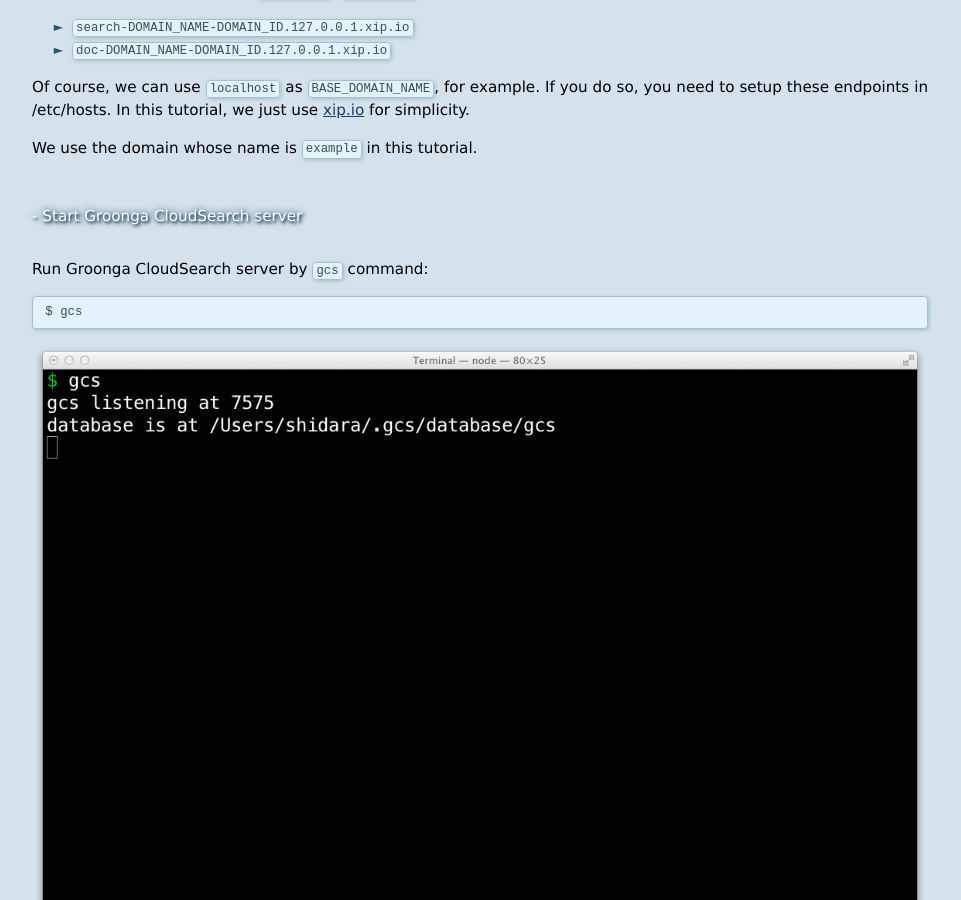
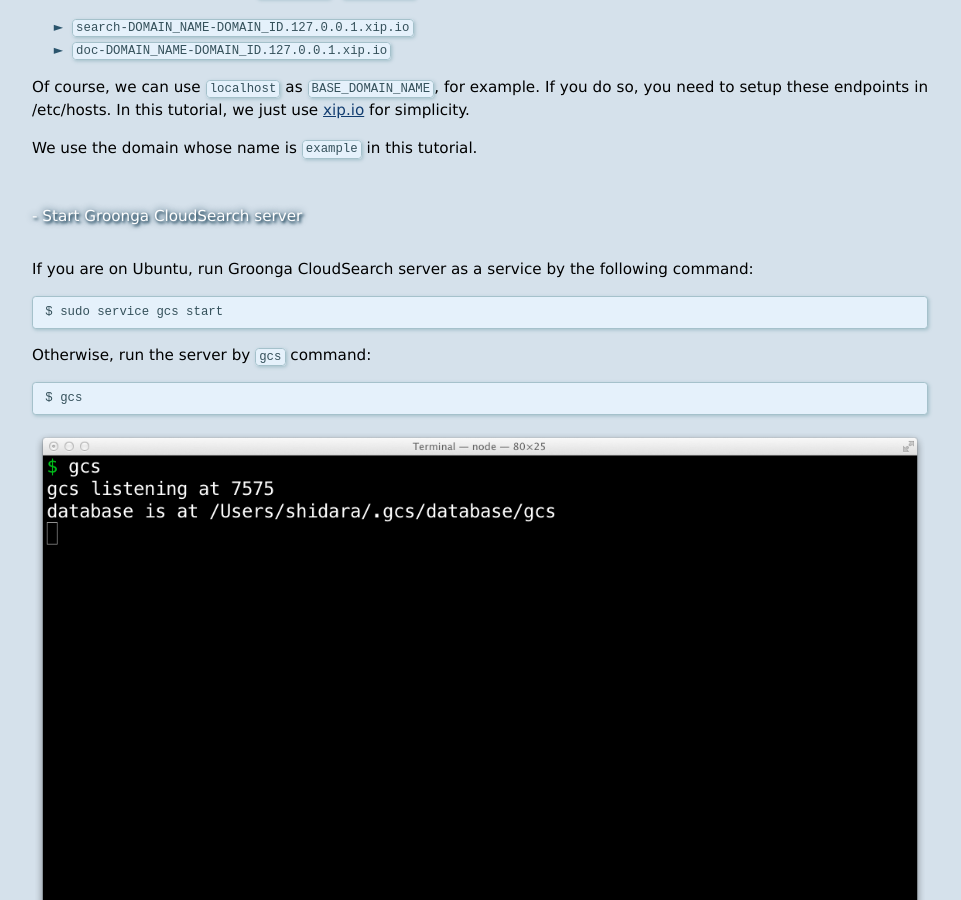
Before and after one commit to groonga/gcs.groonga.org, a Jekyll site: the page built from docs/tutorial/index.md, in a window 1280 px wide and 900 px high, scrolled down 2171 px. Shown: the whole window, without its empty margins (160-1121 px from the left). Built offline with Jekyll 4.4.1, drawn with Linux system fonts in a browser that asks for light colours; comment, search, counter and statistics services are not loaded.

Commit message:
Run the server by "service" command on Ubuntu

```diff
--- a/docs/tutorial/index.md
+++ b/docs/tutorial/index.md
@@ -120,7 +120,12 @@
 
 ### Start Groonga CloudSearch server
 
-Run Groonga CloudSearch server by `gcs` command:
+If you are on Ubuntu, run Groonga CloudSearch server as a service by the
+following command:
+
+    $ sudo service gcs start
+
+Otherwise, run the server by `gcs` command:
 
     $ gcs
 
```
